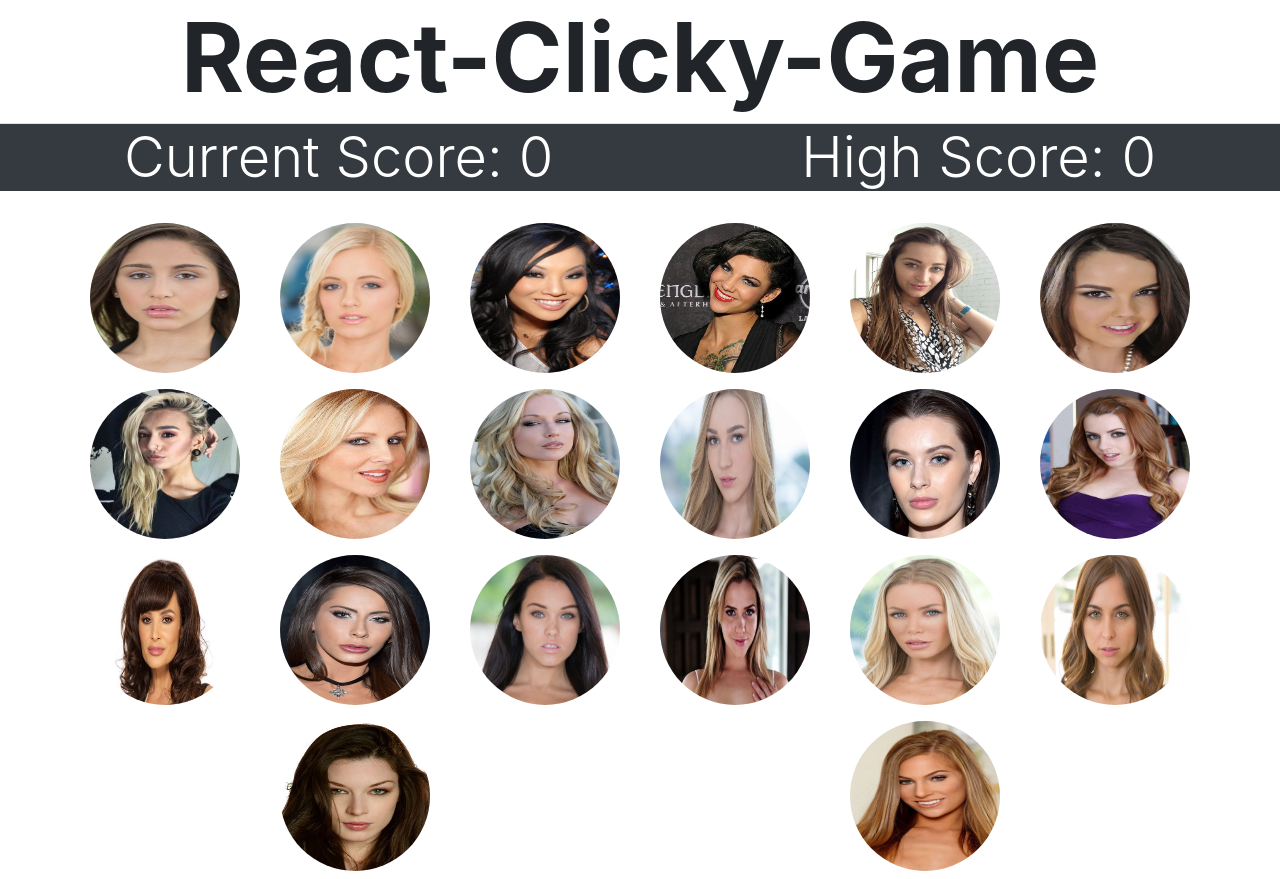
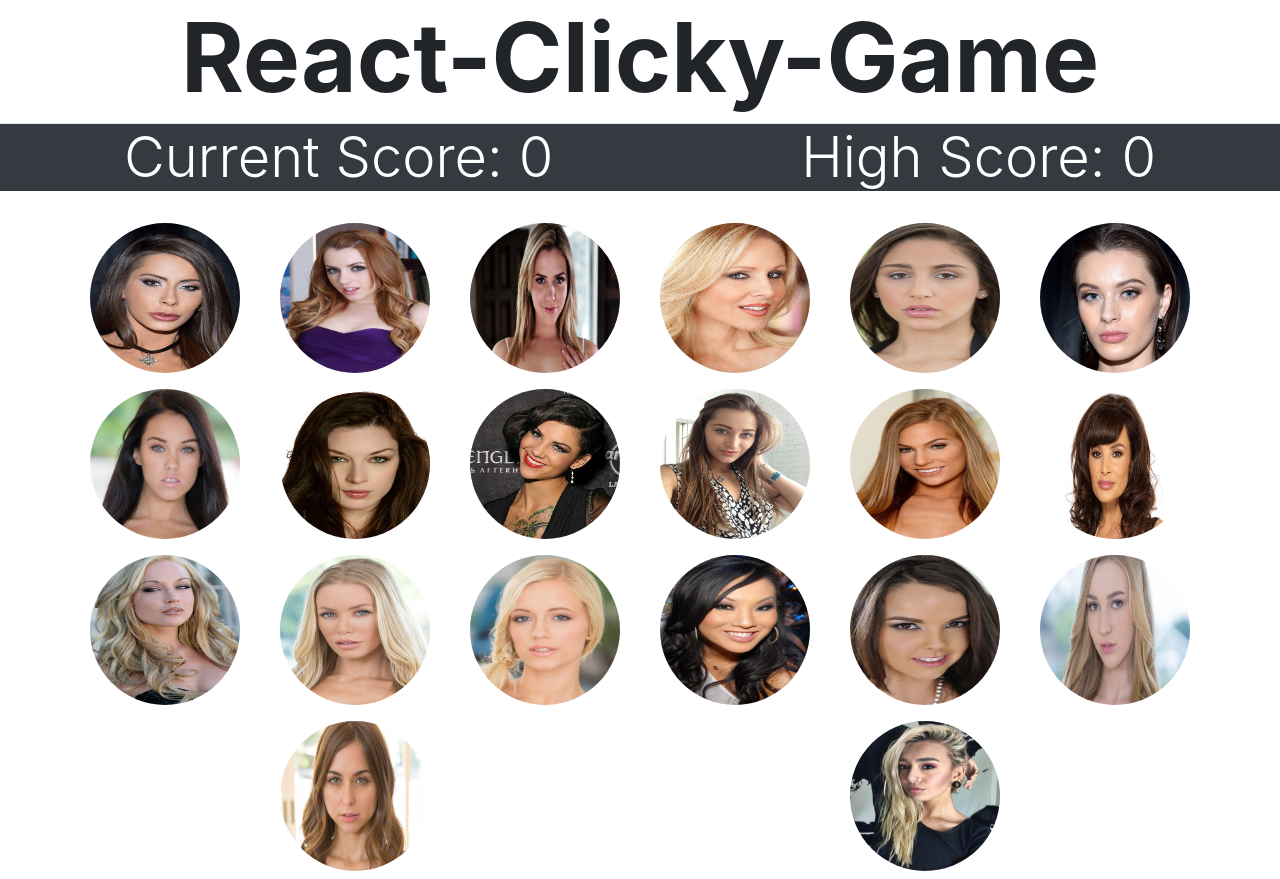
Before and after one commit to Juwami/React-Click-Game, a React (Create React App) app: page / in a window 1280 px wide. Built offline with nearby package versions, Linux system fonts and the light colour scheme.

Commit message:
add shuffle on mount and add shuffle on click

```diff
--- a/src/App.js
+++ b/src/App.js
@@ -21,12 +21,25 @@ class App extends Component {
 		}
 		return Starlet
 	}
+
+	componentDidMount() {
+		this.setState({Starlet:this.shuffleArray(this.state.Starlet)})
+		// console.log(this.state.Starlet)
+	}
+	imagedClicked = (id) => {
+		console.log(id)
+		let newScore = this.state.Score
+		newScore++
+		this.setState({Score: newScore})
+
+		this.componentDidMount()
+	}
 	render() {
 		return (
 			<div>
 				<Header />
 				<Scoreboard Score={this.state.Score} highScore={this.state.highScore} />
-				<Board Starlet={this.state.Starlet} Clicked={this.Clicked} />
+				<Board Starlet={this.state.Starlet} Clicked={this.imagedClicked} />
 			</div>
 		);
 	}
--- a/src/components/Board.jsx
+++ b/src/components/Board.jsx
@@ -4,7 +4,9 @@ import '../styles/Board.css'
 
 const Board = props => (
     <div id="gameBoard" class="container mt-4 p-0">
-        {props.Starlet.map(starlet => <Card key={starlet.id} id={starlet.id} name={starlet.name} image={starlet.image} Clicked={props.Clicked} />)}
+        {props.Starlet.map(starlet => <Card key={starlet.id} id={starlet.id} name={starlet.name} image={starlet.image}
+        clicked={props.Clicked} />)}
+        {/* {console.log(props.Clicked)}   */}
     </div>
 )
 
--- a/src/components/Card.jsx
+++ b/src/components/Card.jsx
@@ -2,8 +2,8 @@ import React from 'react';
 import '../styles/Card.css'
 
 const Card = (props) => (
-	<div id="starletCard" className="m-2" key={props.id} onClick="">
-		<img className="rounded-circle" id={props.id} alt={props.name} src={props.image} />
+	<div id="starletCard" className="m-2" key={props.id}>
+		<img className="rounded-circle" id={props.id} alt={props.name} src={props.image} onClick={() => props.clicked(props.id)}/>
 	</div>
 );
 
--- a/src/styles/Card.css
+++ b/src/styles/Card.css
@@ -2,10 +2,3 @@ img {
     width: 150px;
     height: 150px
 }
-
-#starletCard {
-    /* width: auto;
-    height: auto; */
-    display: inline-flex;
-    /* justify-content: space-between; */
-}
```
